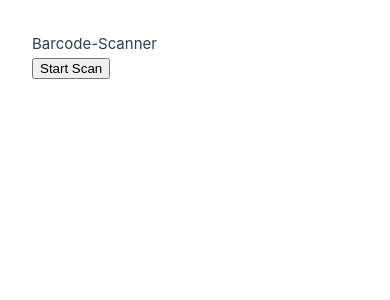
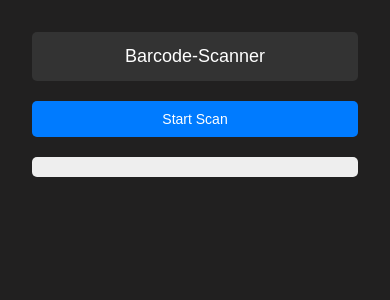
Before and after one commit to XIMajesty/barcodescanner, a Vue app: page / in a window 390 px wide. Shown: the top 300 px of the page. Built offline with nearby package versions, Linux system fonts and the light colour scheme; the HTML template or start-up script is replaced by a standard one.

Commit message:
design changes

```diff
--- a/src/App.vue
+++ b/src/App.vue
@@ -1,14 +1,12 @@
 <template>
   <header>Barcode-Scanner</header>
   <button @click="toggleKamera">Start Scan</button>
-  <p v-if="successTest">  Gescannt</p>
-  <StreamBarcodeReader
-    @decode="onDecode"
-    @loaded="onLoaded"
-    v-if="successTest"
-  ></StreamBarcodeReader>
+  <p v-if="successTest"> Scanning</p>
+  <StreamBarcodeReader @decode="onDecode" @loaded="onLoaded" v-if="successTest"></StreamBarcodeReader>
   <p>{{ decodedText }}</p>
-  <img src="https://img.offers-cdn.net/assets/uploads/offers/de/20595789/limetto-cola-mix-o-cola-mix-zero-20-500-ml-large.jpeg" alt="Cola-Mix Limonade" v-if="decodedText == 42261322">
+  <img
+    src="https://img.offers-cdn.net/assets/uploads/offers/de/20595789/limetto-cola-mix-o-cola-mix-zero-20-500-ml-large.jpeg"
+    alt="Cola-Mix Limonade" v-if="decodedText == 42261322">
 </template>
 
 <script>
@@ -39,3 +37,87 @@ export default {
   }
 };
 </script>
+
+<style>
+/* Global styles */
+body {
+  font-family: 'Arial', sans-serif;
+  margin: 0;
+  padding: 0;
+  background-color: #212020;
+}
+
+header {
+  background-color: #333;
+  color: #fff;
+  text-align: center;
+  padding: 10px 0;
+  font-size: 24px;
+  margin-bottom: 20px;
+  border-radius: 5px;
+}
+
+button {
+  display: block;
+  background-color: #007BFF;
+  color: #fff;
+  text-align: center;
+  border: none;
+  border-radius: 5px;
+  padding: 15px;
+  width: 100%;
+  cursor: pointer;
+  font-size: 18px;
+  margin-bottom: 20px;
+}
+
+button:active {
+  background-color: #0056b4;
+}
+
+p {
+  text-align: center;
+  padding: 10px;
+  background-color: #eee;
+  border-radius: 5px;
+  font-size: 16px;
+}
+
+img {
+  max-width: 100%;
+  /* Makes sure the image doesn't overflow its parent container */
+  display: block;
+  margin: 15px auto;
+  border-radius: 5px;
+}
+
+/* Responsive design adjustments */
+
+/* For tablets or smaller screens */
+@media (max-width: 768px) {
+  header {
+    font-size: 20px;
+  }
+
+  button {
+    padding: 12px;
+    font-size: 16px;
+  }
+}
+
+/* For smartphones or very small screens */
+@media (max-width: 480px) {
+  header {
+    font-size: 18px;
+  }
+
+  button {
+    padding: 10px;
+    font-size: 14px;
+  }
+
+  p {
+    font-size: 14px;
+  }
+}
+</style>
```
